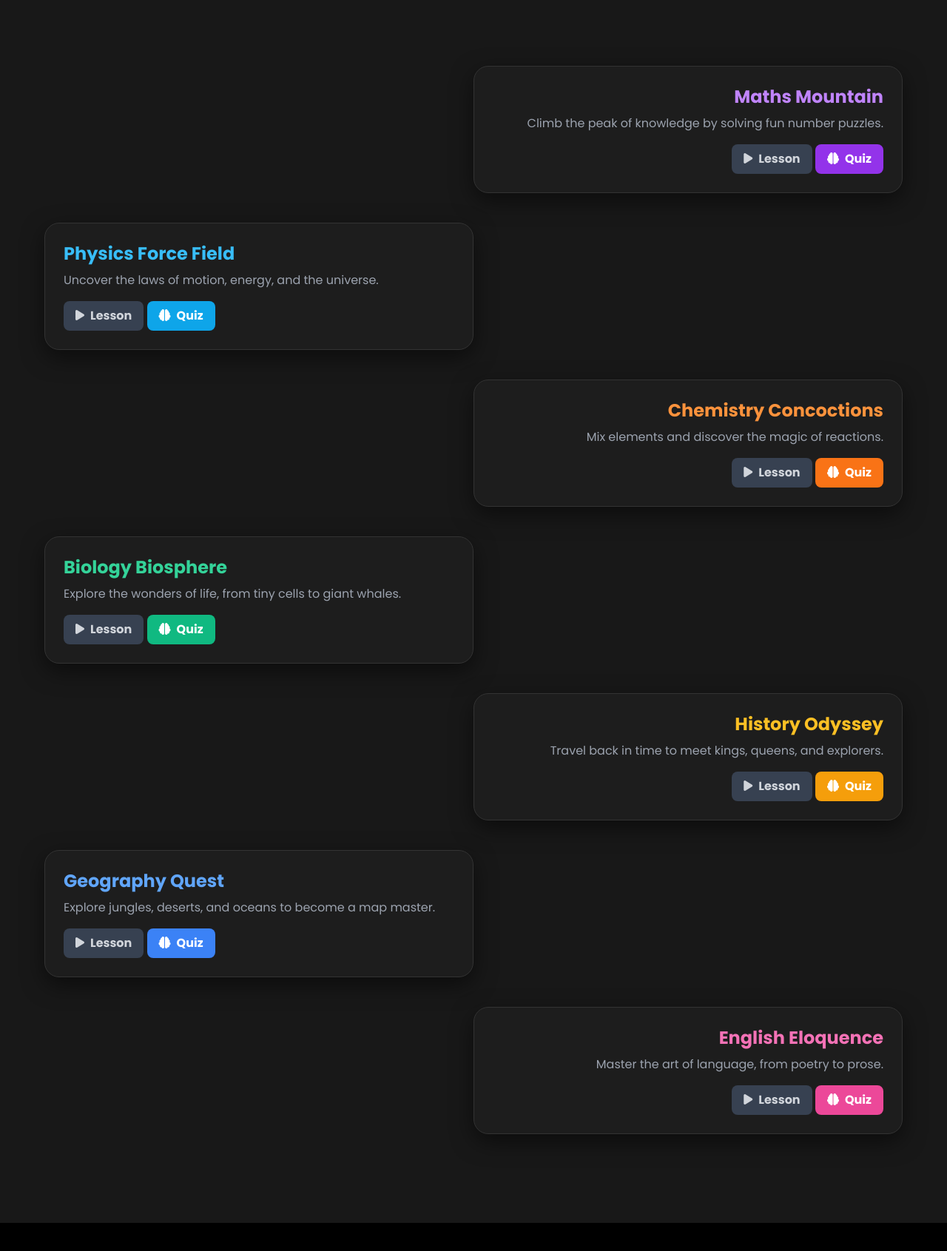
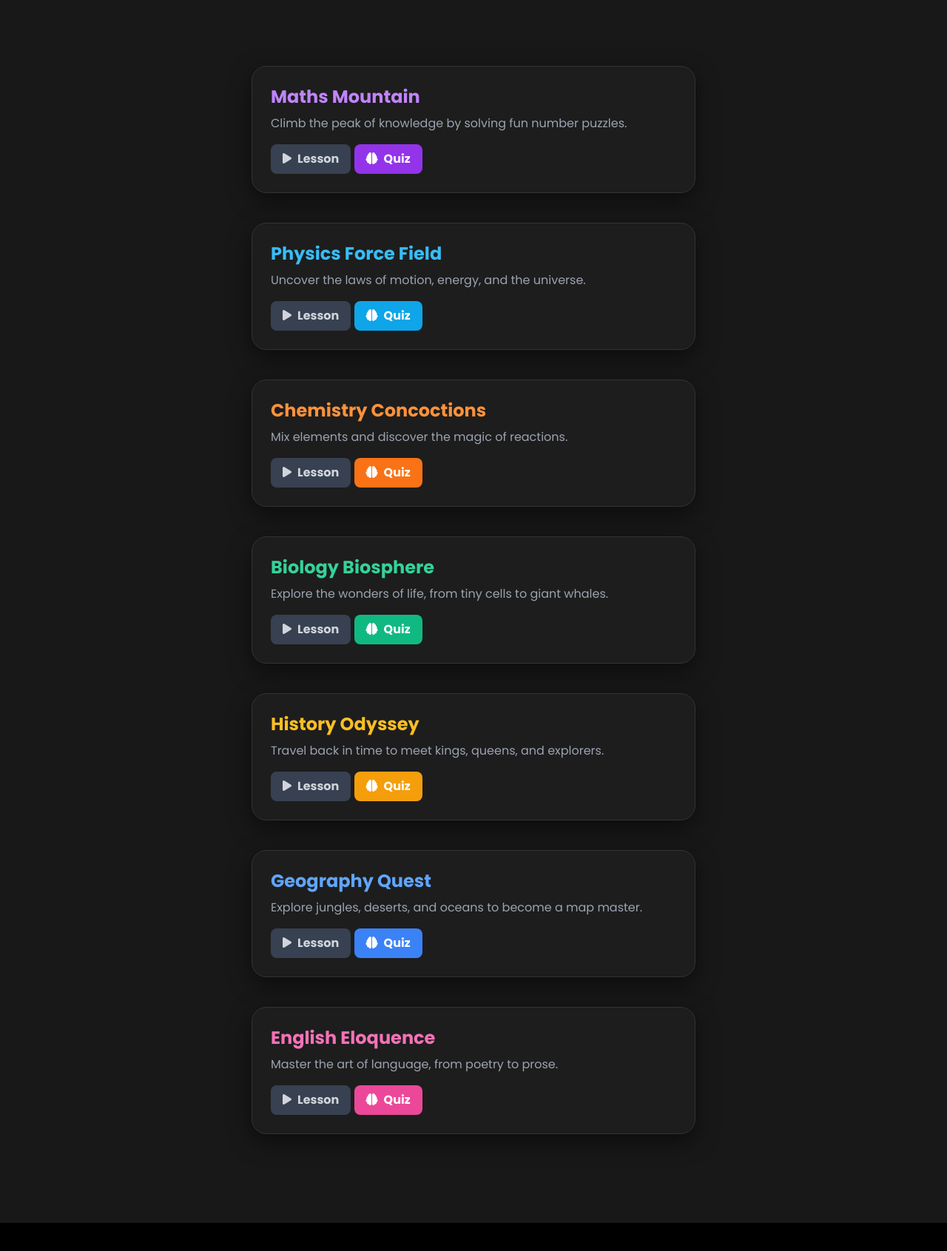
Before and after one commit to SkilledRonin/skillup-pwa, a plain HTML site: page index.html in a window 1280 px wide. Shown: the part 639-2330 px from the top of the page at 74% size. Drawn offline with nearby package versions, Linux system fonts and the light colour scheme.

Commit message:
Update index.html

```diff
--- a/index.html
+++ b/index.html
@@ -3,6 +3,17 @@
 <head>
     <meta charset="UTF-8">
     <meta name="viewport" content="width=device-width, initial-scale=1.0">
+
+    <!-- PWA Meta Tags -->
+    <meta name="theme-color" content="#121212">
+    <meta name="apple-mobile-web-app-capable" content="yes">
+    <meta name="apple-mobile-web-app-status-bar-style" content="black">
+    <meta name="apple-mobile-web-app-title" content="SkillUp">
+    <link rel="apple-touch-icon" href="icons/icon-192x192.png">
+
+    <!-- Manifest Link -->
+    <link rel="manifest" href="manifest.json">
+
     <title>SkillUp - Your Learning Adventure!</title>
     <script src="https://cdn.tailwindcss.com"></script>
     <link href="https://fonts.googleapis.com/css2?family=Poppins:wght@400;500;600;700;800&display=swap" rel="stylesheet">
@@ -86,13 +97,14 @@
             backdrop-filter: blur(10px);
             border-radius: 20px;
             border: 1px solid #333;
-            width: calc(50% - 60px); /* Restored for zig-zag */
-            margin-bottom: 40px; /* Added for spacing */
+            width: 100%;
+            max-width: 600px; /* Centered and stacked layout */
+            margin-left: auto;
+            margin-right: auto;
+            margin-bottom: 40px;
             box-shadow: 0 10px 30px rgba(0,0,0,0.5);
             transition: transform 0.3s ease, box-shadow 0.3s ease;
         }
-        .path-node:nth-child(odd) .node-content { margin-left: auto; margin-right: 60px; } /* Added for zig-zag */
-        .path-node:nth-child(even) .node-content { margin-left: 60px; margin-right: auto; } /* Added for zig-zag */
 
          .path-node .node-content:hover {
             transform: translateY(-8px) scale(1.02);
@@ -176,7 +188,7 @@
             <div class="container mx-auto">
                 <!-- Maths Node -->
                 <div class="path-node">
-                    <div class="node-content text-right" style="--glow-color: #a855f7;">
+                    <div class="node-content" style="--glow-color: #a855f7;">
                         <h3 class="text-2xl font-bold text-purple-400 mb-2">Maths Mountain</h3>
                         <p class="text-gray-400 mb-4">Climb the peak of knowledge by solving fun number puzzles.</p>
                         <button class="lesson-start-btn bg-gray-700 font-bold py-2 px-4 rounded-lg hover:bg-gray-600" data-subject="maths"><i class="fas fa-play mr-2"></i>Lesson</button>
@@ -185,7 +197,7 @@
                 </div>
                 <!-- Physics Node -->
                 <div class="path-node">
-                    <div class="node-content text-left" style="--glow-color: #38bdf8;">
+                    <div class="node-content" style="--glow-color: #38bdf8;">
                          <h3 class="text-2xl font-bold text-sky-400 mb-2">Physics Force Field</h3>
                         <p class="text-gray-400 mb-4">Uncover the laws of motion, energy, and the universe.</p>
                         <button class="lesson-start-btn bg-gray-700 font-bold py-2 px-4 rounded-lg hover:bg-gray-600" data-subject="physics"><i class="fas fa-play mr-2"></i>Lesson</button>
@@ -194,7 +206,7 @@
                 </div>
                 <!-- Chemistry Node -->
                 <div class="path-node">
-                    <div class="node-content text-right" style="--glow-color: #f97316;">
+                    <div class="node-content" style="--glow-color: #f97316;">
                          <h3 class="text-2xl font-bold text-orange-400 mb-2">Chemistry Concoctions</h3>
                         <p class="text-gray-400 mb-4">Mix elements and discover the magic of reactions.</p>
                         <button class="lesson-start-btn bg-gray-700 font-bold py-2 px-4 rounded-lg hover:bg-gray-600" data-subject="chemistry"><i class="fas fa-play mr-2"></i>Lesson</button>
@@ -203,7 +215,7 @@
                 </div>
                 <!-- Biology Node -->
                 <div class="path-node">
-                    <div class="node-content text-left" style="--glow-color: #34d399;">
+                    <div class="node-content" style="--glow-color: #34d399;">
                          <h3 class="text-2xl font-bold text-emerald-400 mb-2">Biology Biosphere</h3>
                         <p class="text-gray-400 mb-4">Explore the wonders of life, from tiny cells to giant whales.</p>
                         <button class="lesson-start-btn bg-gray-700 font-bold py-2 px-4 rounded-lg hover:bg-gray-600" data-subject="biology"><i class="fas fa-play mr-2"></i>Lesson</button>
@@ -212,7 +224,7 @@
                 </div>
                 <!-- History Node -->
                 <div class="path-node">
-                    <div class="node-content text-right" style="--glow-color: #f59e0b;">
+                    <div class="node-content" style="--glow-color: #f59e0b;">
                         <h3 class="text-2xl font-bold text-amber-400 mb-2">History Odyssey</h3>
                         <p class="text-gray-400 mb-4">Travel back in time to meet kings, queens, and explorers.</p>
                         <button class="lesson-start-btn bg-gray-700 font-bold py-2 px-4 rounded-lg hover:bg-gray-600" data-subject="history"><i class="fas fa-play mr-2"></i>Lesson</button>
@@ -221,7 +233,7 @@
                 </div>
                 <!-- Geography Node -->
                 <div class="path-node">
-                    <div class="node-content text-left" style="--glow-color: #3b82f6;">
+                    <div class="node-content" style="--glow-color: #3b82f6;">
                         <h3 class="text-2xl font-bold text-blue-400 mb-2">Geography Quest</h3>
                         <p class="text-gray-400 mb-4">Explore jungles, deserts, and oceans to become a map master.</p>
                         <button class="lesson-start-btn bg-gray-700 font-bold py-2 px-4 rounded-lg hover:bg-gray-600" data-subject="geography"><i class="fas fa-play mr-2"></i>Lesson</button>
@@ -230,7 +242,7 @@
                 </div>
                 <!-- English Node -->
                 <div class="path-node">
-                    <div class="node-content text-right" style="--glow-color: #ec4899;">
+                    <div class="node-content" style="--glow-color: #ec4899;">
                         <h3 class="text-2xl font-bold text-pink-400 mb-2">English Eloquence</h3>
                         <p class="text-gray-400 mb-4">Master the art of language, from poetry to prose.</p>
                         <button class="lesson-start-btn bg-gray-700 font-bold py-2 px-4 rounded-lg hover:bg-gray-600" data-subject="english"><i class="fas fa-play mr-2"></i>Lesson</button>
@@ -715,6 +727,19 @@
         quizModal.addEventListener('click', (e) => e.target === quizModal && closeModal(quizModal));
         puzzleModal.addEventListener('click', (e) => e.target === puzzleModal && closeModal(puzzleModal));
         challengeModal.addEventListener('click', (e) => e.target === challengeModal && closeModal(challengeModal));
+
+        // --- PWA Service Worker Registration ---
+        if ('serviceWorker' in navigator) {
+            window.addEventListener('load', () => {
+                navigator.serviceWorker.register('/service-worker.js')
+                    .then(registration => {
+                        console.log('ServiceWorker registration successful with scope: ', registration.scope);
+                    })
+                    .catch(err => {
+                        console.log('ServiceWorker registration failed: ', err);
+                    });
+            });
+        }
     </script>
 </body>
 </html>
```
